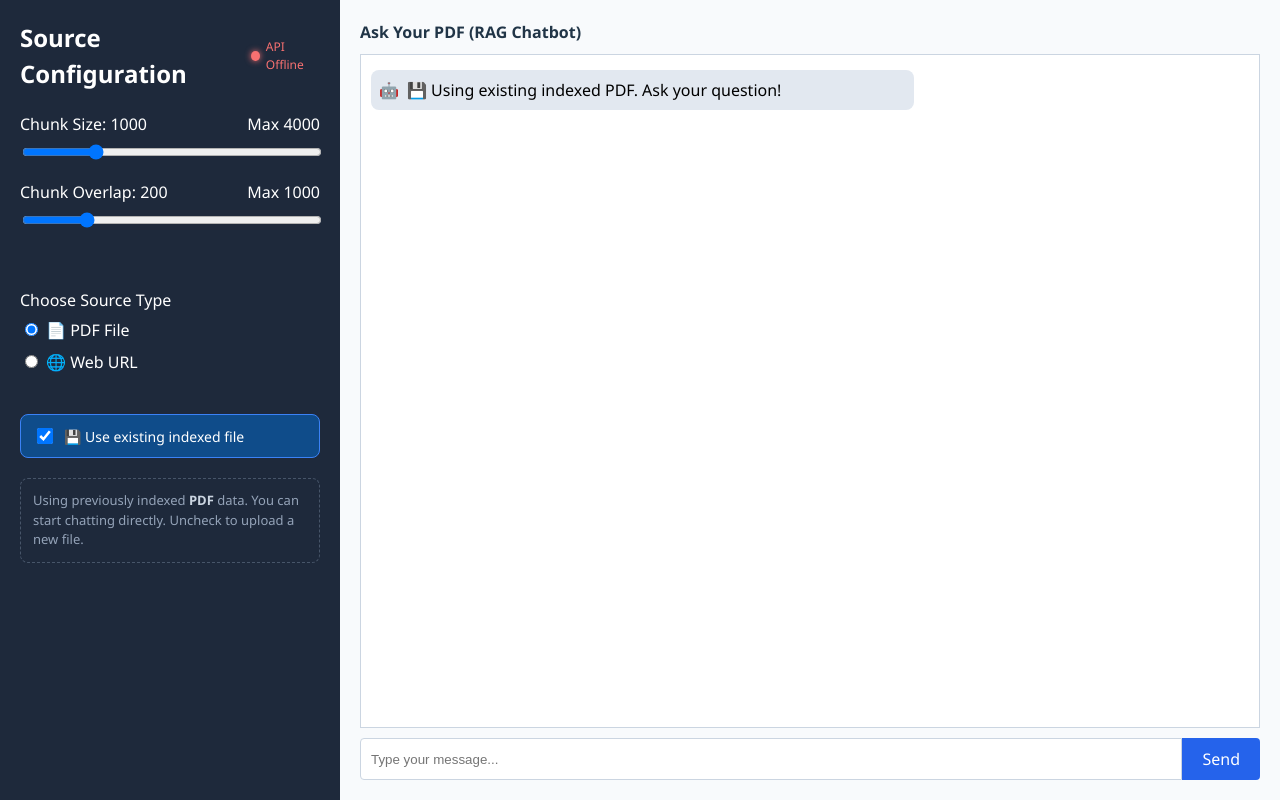
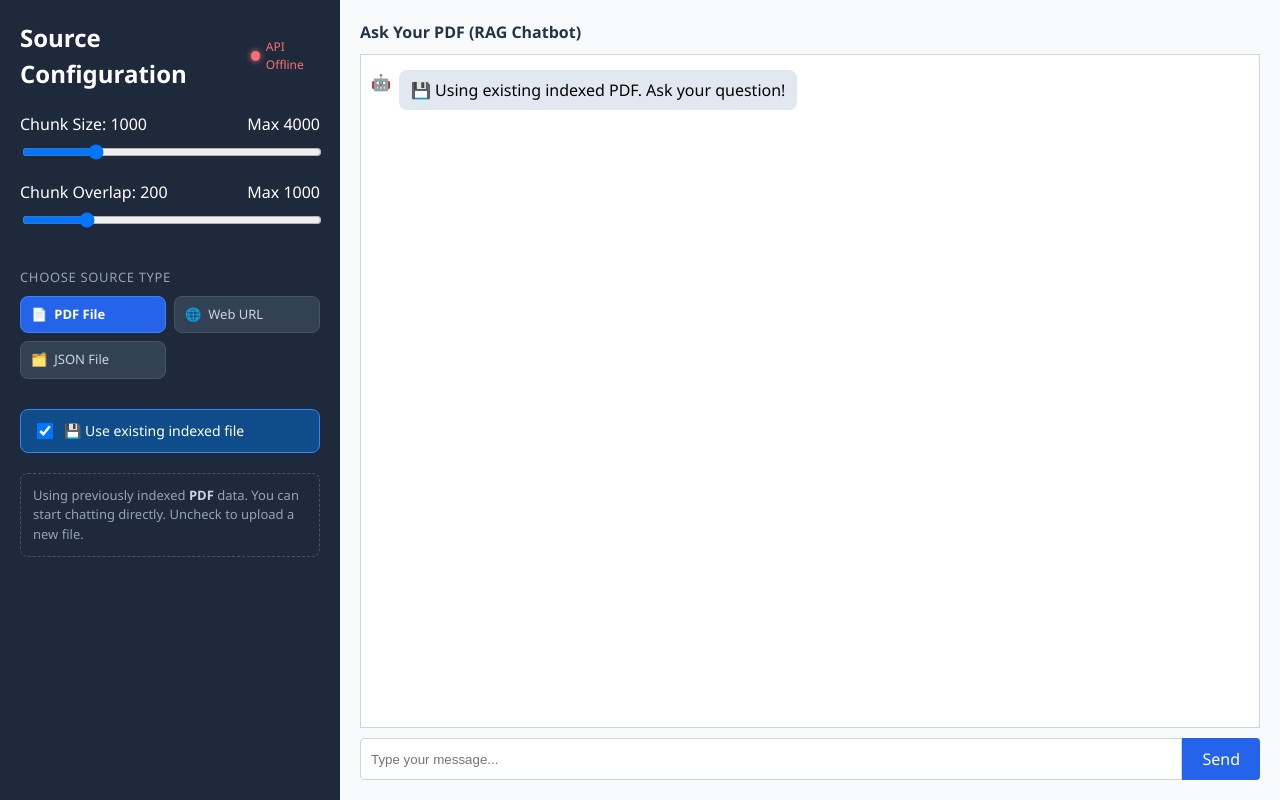
Before and after one commit to gauravsiwach/RAG-Web-app, a React (Vite) app in the folder text-rag-app/: page / in a window 1280 px wide. Both pictures are taken after a click on the label "💾 Use existing indexed file". Built offline with nearby package versions, Linux system fonts and the light colour scheme; no server answers.

Commit message:
add UI for json upload

```diff
--- a/text-rag-app/src/DashboardLayout.jsx
+++ b/text-rag-app/src/DashboardLayout.jsx
@@ -1,8 +1,10 @@
 import React, { useState } from "react";
 import PdfUploader from "./PdfUploader";
 import WebUrlInput from "./WebUrlInput";
+import JsonUploader from "./JsonUploader";
 import ApiStatusBadge from "./ApiStatusBadge";
 import UseExistingToggle from "./UseExistingToggle";
+import JsonResultRenderer from "./JsonResultRenderer";
 import { API_BASE_URL } from "./config";
 
 const styles = {
@@ -89,6 +91,8 @@ const DashboardLayout = () => {
           text:
             mode === "pdf"
               ? "💾 Using existing indexed PDF. Ask your question!"
+              : mode === "json"
+              ? "💾 Using existing indexed JSON. Ask your question!"
               : "💾 Using existing indexed web data. Ask your question!",
         },
       ]);
@@ -127,6 +131,8 @@ const DashboardLayout = () => {
       const endpoint =
         mode === "pdf"
           ? `${API_BASE_URL}/pdf_chat`
+          : mode === "json"
+          ? `${API_BASE_URL}/json_chat`
           : `${API_BASE_URL}/web_url_chat`;
 
       const response = await fetch(endpoint, {
@@ -185,6 +191,16 @@ const DashboardLayout = () => {
       },
     ]);
   };
+  const handleJsonProcessed = () => {
+    setIsFileProcessed(true);
+    setChatHistory([
+      {
+        id: Date.now(),
+        sender: "bot",
+        text: "🗂️ JSON indexed! Ask a question based on the uploaded JSON data.",
+      },
+    ]);
+  };
 
   return (
     <div style={styles.container}>
@@ -207,7 +223,7 @@ const DashboardLayout = () => {
           <ApiStatusBadge />
         </div>
 
-        <div style={{ marginBottom: "20px" }}>
+        <div style={{ marginBottom: "0px" }}>
           <label
             style={{
               display: "flex",
@@ -269,42 +285,50 @@ const DashboardLayout = () => {
           )}
         </div>
 
-        <div style={{ marginBottom: "20px" }}>
-          <label style={{ display: "block", marginBottom: "6px" }}>
+        <div style={{ marginBottom: "10px" }}>
+          <label style={{ display: "block", marginBottom: "8px", fontSize: 13, color: "#94a3b8", textTransform: "uppercase", letterSpacing: "0.05em" }}>
             Choose Source Type
           </label>
-          <div style={{ display: "flex", flexDirection: "column", gap: "8px" }}>
-            <label>
+          <div style={{ display: "grid", gridTemplateColumns: "1fr 1fr", gap: "8px" }}>
+            {[
+              { value: "pdf",  icon: "📄", label: "PDF File"  },
+              { value: "web",  icon: "🌐", label: "Web URL"   },
+              { value: "json", icon: "🗂️", label: "JSON File" },
+            ].map(({ value, icon, label }) => (
+              <label
+                key={value}
+                style={{
+                  display: "flex",
+                  alignItems: "center",
+                  gap: 7,
+                  cursor: "pointer",
+                  padding: "8px 10px",
+                  borderRadius: 8,
+                  fontSize: 13,
+                  fontWeight: mode === value ? 600 : 400,
+                  backgroundColor: mode === value ? "#2563eb" : "#334155",
+                  border: mode === value ? "1px solid #3b82f6" : "1px solid #475569",
+                  color: mode === value ? "#fff" : "#cbd5e1",
+                  transition: "all 0.15s",
+                  userSelect: "none",
+                }}
+              >
                 <input
                   type="radio"
-                value="pdf"
-                checked={mode === "pdf"}
+                  value={value}
+                  checked={mode === value}
                   onChange={(e) => {
                     setMode(e.target.value);
                     setIsFileProcessed(false);
                     setChatHistory([]);
                     setUseExisting(false);
                   }}
-                style={{ marginRight: "8px" }}
+                  style={{ display: "none" }}
                 />
-              📄 PDF File
+                <span>{icon}</span>
+                <span>{label}</span>
               </label>
-
-            <label>
-              <input
-                type="radio"
-                value="web"
-                checked={mode === "web"}
-                onChange={(e) => {
-                  setMode(e.target.value);
-                  setIsFileProcessed(false);
-                  setChatHistory([]);
-                  setUseExisting(false);
-                }}
-                style={{ marginRight: "8px" }}
-              />
-              🌐 Web URL
-            </label>
+            ))}
           </div>
         </div>
 
@@ -317,6 +341,8 @@ const DashboardLayout = () => {
         {!useExisting && (
           mode === "pdf" ? (
             <PdfUploader onFileProcessed={handleFileProcessed} />
+          ) : mode === "json" ? (
+            <JsonUploader onFileProcessed={handleJsonProcessed} />
           ) : (
             <WebUrlInput onProcessed={handleWebProcessed} />
           )
@@ -324,7 +350,13 @@ const DashboardLayout = () => {
       </div>
 
       <div style={styles.chat}>
-        <div style={styles.chatHeader}>Ask Your PDF (RAG Chatbot)</div>
+        <div style={styles.chatHeader}>
+          {mode === "pdf"
+            ? "Ask Your PDF (RAG Chatbot)"
+            : mode === "json"
+            ? "Ask Your JSON (RAG Chatbot)"
+            : "Ask Your Web Page (RAG Chatbot)"}
+        </div>
         <div style={styles.chatMessages} id="chatMessages">
           {!isFileProcessed && chatHistory.length === 0 && (
             <div
@@ -336,36 +368,43 @@ const DashboardLayout = () => {
             >
               {mode === "pdf"
                 ? '📄 Please upload and process a PDF, or check "Use existing indexed file" to chat with previously indexed data.'
+                : mode === "json"
+                ? '🗂️ Please upload and process a JSON file, or check "Use existing indexed file" to chat with previously indexed data.'
                 : '🌐 Please enter and process a Web URL, or check "Use existing indexed file" to chat with previously indexed data.'}
             </div>
           )}
 
           {chatHistory.map(({ id, sender, text }) => (
-            <p
+            <div
               key={id}
               style={{
                 display: "flex",
-                alignItems: "center",
                 justifyContent: sender === "user" ? "flex-end" : "flex-start",
+                margin: "5px 0",
+              }}
+            >
+              {sender === "bot" && (
+                <span style={{ marginRight: 8, flexShrink: 0 }}>🤖</span>
+              )}
+              <div
+                style={{
                   backgroundColor: sender === "user" ? "#2563eb" : "#e2e8f0",
                   color: sender === "user" ? "white" : "black",
-                padding: "8px",
+                  padding: "8px 12px",
                   borderRadius: "8px",
-                maxWidth: "60%",
-                margin: "5px 0",
-                alignSelf: sender === "user" ? "flex-end" : "flex-start",
+                  maxWidth: sender === "user" ? "60%" : "80%",
                 }}
               >
-              <span
-                style={{
-                  marginRight: sender === "user" ? "0" : "8px",
-                  marginLeft: sender === "user" ? "8px" : "0",
-                }}
-              >
-                {sender === "user" ? "👤" : "🤖"}
-              </span>
+                {sender === "bot" && mode === "json" ? (
+                  <JsonResultRenderer text={text} />
+                ) : (
                   <span>{text}</span>
-            </p>
+                )}
+              </div>
+              {sender === "user" && (
+                <span style={{ marginLeft: 8, flexShrink: 0 }}>👤</span>
+              )}
+            </div>
           ))}
 
           {sending && (
--- /dev/null
+++ b/text-rag-app/src/JsonResultRenderer.jsx
@@ -0,0 +1,104 @@
+import React, { useMemo } from "react";
+
+/**
+ * Renders a structured JSON reply from the /json_chat endpoint.
+ * If the reply contains a `data` array, renders a table.
+ * Otherwise renders the `summary` as plain text.
+ */
+const JsonResultRenderer = ({ text }) => {
+  const parsed = useMemo(() => {
+    try {
+      const obj = JSON.parse(text);
+      if (obj && typeof obj === "object") return obj;
+    } catch {
+      // not JSON — fall through to plain text
+    }
+    return null;
+  }, [text]);
+
+  // Plain text fallback (non-JSON or error messages)
+  if (!parsed) {
+    return <span>{text}</span>;
+  }
+
+  const { summary, data, columns } = parsed;
+
+  return (
+    <div style={{ width: "100%" }}>
+      {/* Summary sentence */}
+      {summary && (
+        <p style={{ margin: "0 0 10px 0", fontWeight: 500 }}>{summary}</p>
+      )}
+
+      {/* Table when data array is present */}
+      {data && Array.isArray(data) && data.length > 0 && (
+        <div style={{ overflowX: "auto" }}>
+          <table
+            style={{
+              width: "100%",
+              borderCollapse: "collapse",
+              fontSize: 13,
+              backgroundColor: "#fff",
+              borderRadius: 8,
+              overflow: "hidden",
+              boxShadow: "0 1px 4px rgba(0,0,0,0.08)",
+            }}
+          >
+            <thead>
+              <tr style={{ backgroundColor: "#1e293b", color: "#fff" }}>
+                {(columns || Object.keys(data[0])).map((col) => (
+                  <th
+                    key={col}
+                    style={{
+                      padding: "8px 12px",
+                      textAlign: "left",
+                      fontWeight: 600,
+                      textTransform: "capitalize",
+                      whiteSpace: "nowrap",
+                    }}
+                  >
+                    {col}
+                  </th>
+                ))}
+              </tr>
+            </thead>
+            <tbody>
+              {data.map((row, i) => (
+                <tr
+                  key={i}
+                  style={{
+                    backgroundColor: i % 2 === 0 ? "#f8fafc" : "#fff",
+                    borderBottom: "1px solid #e2e8f0",
+                  }}
+                >
+                  {(columns || Object.keys(data[0])).map((col) => (
+                    <td
+                      key={col}
+                      style={{ padding: "7px 12px", verticalAlign: "top" }}
+                    >
+                      {row[col] !== undefined && row[col] !== null
+                        ? String(row[col])
+                        : "—"}
+                    </td>
+                  ))}
+                </tr>
+              ))}
+            </tbody>
+          </table>
+          <p style={{ margin: "6px 0 0", fontSize: 12, color: "#64748b" }}>
+            {data.length} result{data.length !== 1 ? "s" : ""}
+          </p>
+        </div>
+      )}
+
+      {/* Data was expected but came back empty */}
+      {data && Array.isArray(data) && data.length === 0 && (
+        <p style={{ color: "#94a3b8", fontSize: 13, margin: 0 }}>
+          No matching records found.
+        </p>
+      )}
+    </div>
+  );
+};
+
+export default JsonResultRenderer;
--- /dev/null
+++ b/text-rag-app/src/JsonUploader.jsx
@@ -0,0 +1,141 @@
+import React, { useState, useRef } from "react";
+import { ToastContainer, toast } from "react-toastify";
+import "react-toastify/dist/ReactToastify.css";
+import { API_BASE_URL } from "./config";
+
+const JsonUploader = ({ onFileProcessed }) => {
+  const [file, setFile] = useState(null);
+  const [uploading, setUploading] = useState(false);
+  const [uploadedFileName, setUploadedFileName] = useState("");
+  const fileInputRef = useRef(null);
+  const [hover, setHover] = useState(false);
+
+  const validateFile = (f) => {
+    if (!f) return false;
+    const maxSize = 50 * 1024 * 1024; // 50MB
+    if (!f.name.endsWith(".json")) {
+      toast.error("Please upload a valid JSON file.");
+      return false;
+    }
+    if (f.size > maxSize) {
+      toast.error("File size exceeds 50MB limit.");
+      return false;
+    }
+    return true;
+  };
+
+  const handleFileChange = (e) => {
+    const selected = e.target.files[0];
+    if (validateFile(selected)) {
+      setFile(selected);
+    } else {
+      setFile(null);
+      if (fileInputRef.current) fileInputRef.current.value = "";
+    }
+  };
+
+  const handleDrop = (e) => {
+    e.preventDefault();
+    setHover(false);
+    const dropped = e.dataTransfer.files[0];
+    if (validateFile(dropped)) {
+      setFile(dropped);
+    }
+  };
+
+  const handleProcessFile = async () => {
+    if (!file) return;
+    setUploading(true);
+    try {
+      const formData = new FormData();
+      formData.append("file", file);
+
+      const response = await fetch(`${API_BASE_URL}/upload-json`, {
+        method: "POST",
+        body: formData,
+      });
+
+      if (!response.ok)
+        throw new Error(`Upload failed: ${response.statusText}`);
+
+      const result = await response.json();
+      toast.success(`JSON indexed: ${result.message || file.name}`);
+      setUploadedFileName(file.name);
+      setFile(null);
+      if (fileInputRef.current) fileInputRef.current.value = "";
+      onFileProcessed(file);
+    } catch (error) {
+      toast.error(`Error: ${error.message}`);
+    } finally {
+      setUploading(false);
+    }
+  };
+
+  return (
+    <>
+      <div
+        style={{
+          border: "2px dashed #94a3b8",
+          borderRadius: "12px",
+          padding: "24px",
+          backgroundColor: hover ? "#fef9c3" : "#f8fafc",
+          textAlign: "center",
+          color: "#475569",
+          cursor: "pointer",
+          marginBottom: "16px",
+        }}
+        onClick={() => fileInputRef.current.click()}
+        onDragOver={(e) => { e.preventDefault(); setHover(true); }}
+        onDragLeave={() => setHover(false)}
+        onDrop={handleDrop}
+      >
+        <div style={{ fontSize: "30px", marginBottom: "10px" }}>🗂️</div>
+        <div>
+          <strong>Click or drag and drop a JSON file</strong>
+        </div>
+        <input
+          type="file"
+          accept=".json,application/json"
+          onChange={handleFileChange}
+          disabled={uploading}
+          ref={fileInputRef}
+          style={{ display: "none" }}
+        />
+        <small style={{ color: "#64748b", display: "block", marginTop: "4px" }}>
+          🗂️ Per file limit: 50MB
+        </small>
+        {file && (
+          <small style={{ display: "block", marginTop: 10, color: "#16a34a" }}>
+            {file.name}
+          </small>
+        )}
+        {uploadedFileName && !file && (
+          <small style={{ display: "block", marginTop: 10, color: "#2563eb" }}>
+            ✅ Last indexed: {uploadedFileName}
+          </small>
+        )}
+      </div>
+
+      <button
+        onClick={handleProcessFile}
+        disabled={!file || uploading}
+        style={{
+          width: "100%",
+          padding: "12px",
+          backgroundColor: !file || uploading ? "#94a3b8" : "#d97706",
+          color: "white",
+          border: "none",
+          borderRadius: "8px",
+          cursor: !file || uploading ? "not-allowed" : "pointer",
+          fontWeight: "bold",
+          fontSize: "14px",
+        }}
+      >
+        {uploading ? "⏳ Processing..." : "🗂️ Process JSON"}
+      </button>
+      <ToastContainer position="bottom-right" autoClose={3000} />
+    </>
+  );
+};
+
+export default JsonUploader;
```
Lines whose indentation alone changed are shown as unchanged.
